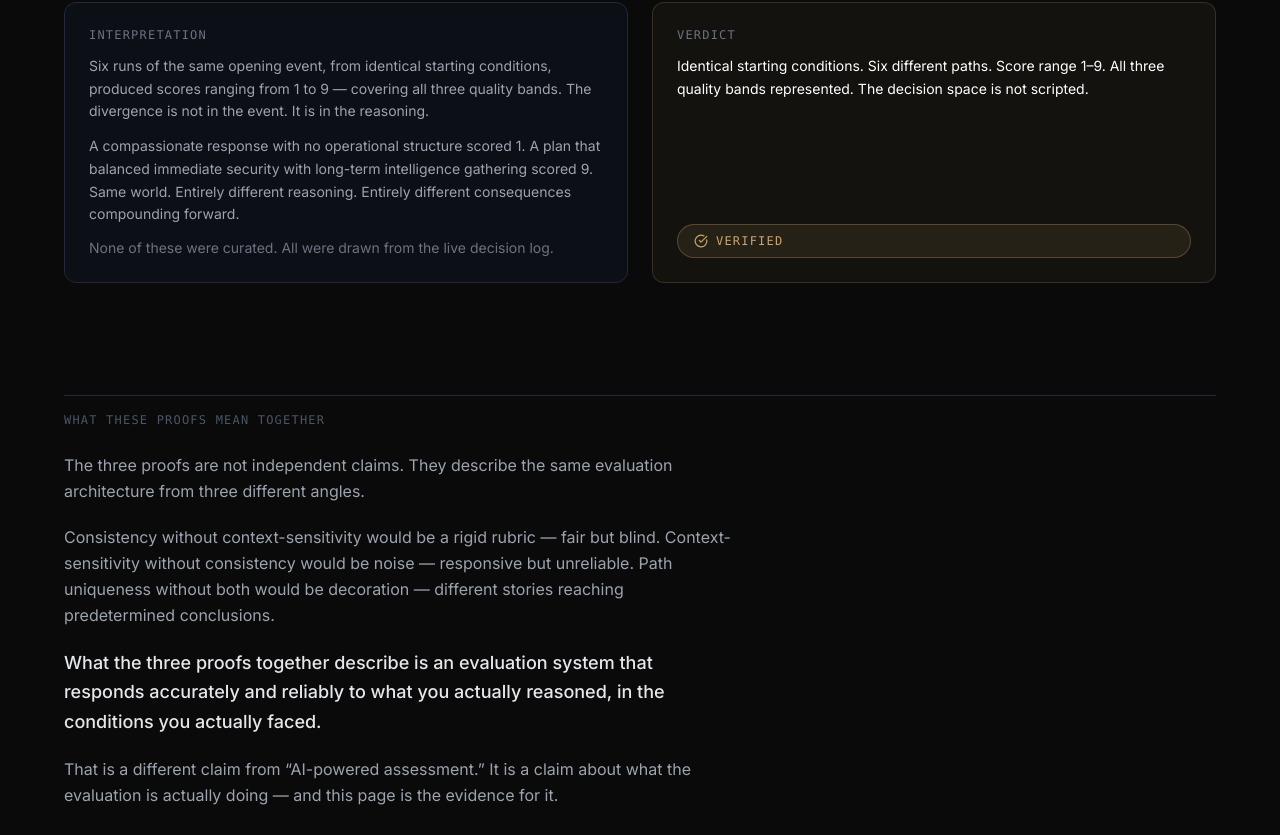
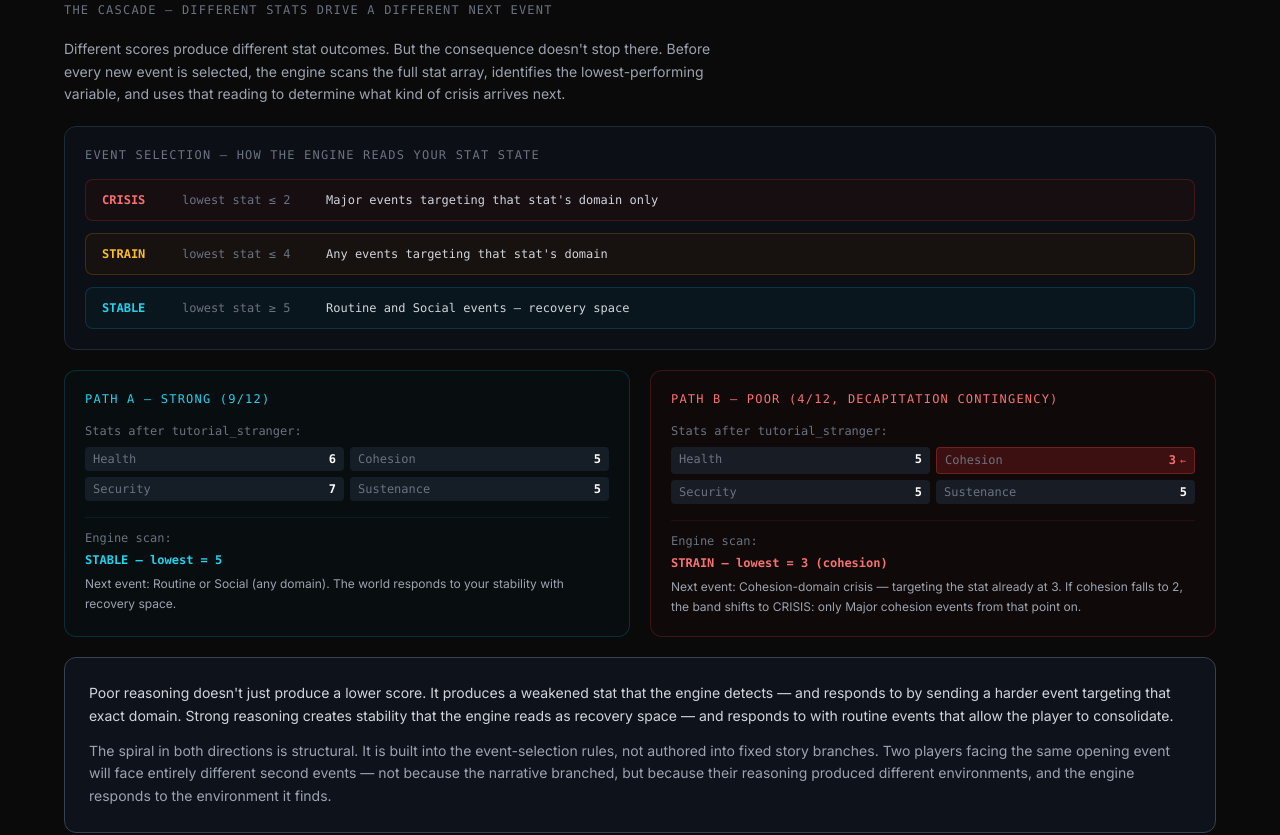
Before and after one commit to thriveuniverse/lastprompt2, a Next.js app: page /proof in a window 1280 px wide. Shown: the part 4422-5257 px from the top of the page. Built offline with nearby package versions, Linux system fonts and the light colour scheme; a web font is replaced by a local one.

Commit message:
event selection added to proof page

```diff
--- a/app/proof/page.tsx
+++ b/app/proof/page.tsx
@@ -660,6 +660,165 @@ export default function ProofPage() {
             </div>
           </div>
 
+          {/* ── Cascade section ── */}
+          <div className="space-y-5">
+            <p className="text-xs font-mono text-gray-500 tracking-widest uppercase">
+              The cascade — different stats drive a different next event
+            </p>
+            <p className="text-gray-400 text-sm leading-relaxed max-w-2xl">
+              Different scores produce different stat outcomes. But the consequence
+              doesn&apos;t stop there. Before every new event is selected, the engine
+              scans the full stat array, identifies the lowest-performing variable, and
+              uses that reading to determine what kind of crisis arrives next.
+            </p>
+
+            {/* Selection rules */}
+            <div className="p-5 rounded-xl border border-gray-800 bg-gray-900/40">
+              <p className="text-xs font-mono text-gray-500 tracking-widest uppercase mb-4">
+                Event selection — how the engine reads your stat state
+              </p>
+              <div className="space-y-3 font-mono text-xs">
+                {[
+                  {
+                    band: "CRISIS",
+                    threshold: "lowest stat ≤ 2",
+                    result: "Major events targeting that stat's domain only",
+                    color: "text-red-400",
+                    bg: "bg-red-950/20 border-red-500/20",
+                  },
+                  {
+                    band: "STRAIN",
+                    threshold: "lowest stat ≤ 4",
+                    result: "Any events targeting that stat's domain",
+                    color: "text-amber-400",
+                    bg: "bg-amber-950/20 border-amber-500/20",
+                  },
+                  {
+                    band: "STABLE",
+                    threshold: "lowest stat ≥ 5",
+                    result: "Routine and Social events — recovery space",
+                    color: "text-cyan-400",
+                    bg: "bg-cyan-950/20 border-cyan-500/20",
+                  },
+                ].map((row) => (
+                  <div
+                    key={row.band}
+                    className={`flex flex-col sm:flex-row sm:items-center gap-2 sm:gap-4 px-4 py-3 rounded-lg border ${row.bg}`}
+                  >
+                    <span className={`font-bold w-16 shrink-0 ${row.color}`}>
+                      {row.band}
+                    </span>
+                    <span className="text-gray-500 w-32 shrink-0">{row.threshold}</span>
+                    <span className="text-gray-300">{row.result}</span>
+                  </div>
+                ))}
+              </div>
+            </div>
+
+            {/* Two paths side by side — real data from Proof 3 */}
+            <div className="grid grid-cols-1 md:grid-cols-2 gap-5">
+
+              {/* Strong path */}
+              <div className="p-5 rounded-xl border border-cyan-500/20 bg-cyan-950/10 space-y-4">
+                <p className="text-xs font-mono text-cyan-400 tracking-widest uppercase">
+                  Path A — Strong (9/12)
+                </p>
+                <div className="font-mono text-xs space-y-2">
+                  <p className="text-gray-500">Stats after tutorial_stranger:</p>
+                  <div className="grid grid-cols-2 gap-1.5">
+                    {[
+                      { stat: "Health", val: 6 }, { stat: "Cohesion", val: 5 },
+                      { stat: "Security", val: 7 }, { stat: "Sustenance", val: 5 },
+                    ].map(({ stat, val }) => (
+                      <div
+                        key={stat}
+                        className="flex justify-between px-2 py-1 bg-gray-800/60 rounded"
+                      >
+                        <span className="text-gray-500">{stat}</span>
+                        <span className="text-white font-bold">{val}</span>
+                      </div>
+                    ))}
+                  </div>
+                </div>
+                <div className="pt-3 border-t border-cyan-500/10 space-y-1.5">
+                  <p className="text-xs text-gray-500 font-mono">Engine scan:</p>
+                  <p className="text-cyan-400 text-xs font-mono font-bold">
+                    STABLE — lowest = 5
+                  </p>
+                  <p className="text-gray-400 text-xs mt-2 leading-relaxed">
+                    Next event: Routine or Social (any domain).
+                    The world responds to your stability with recovery space.
+                  </p>
+                </div>
+              </div>
+
+              {/* Poor path */}
+              <div className="p-5 rounded-xl border border-red-500/20 bg-red-950/10 space-y-4">
+                <p className="text-xs font-mono text-red-400 tracking-widest uppercase">
+                  Path B — Poor (4/12, decapitation contingency)
+                </p>
+                <div className="font-mono text-xs space-y-2">
+                  <p className="text-gray-500">Stats after tutorial_stranger:</p>
+                  <div className="grid grid-cols-2 gap-1.5">
+                    {[
+                      { stat: "Health", val: 5, crisis: false },
+                      { stat: "Cohesion", val: 3, crisis: true },
+                      { stat: "Security", val: 5, crisis: false },
+                      { stat: "Sustenance", val: 5, crisis: false },
+                    ].map(({ stat, val, crisis }) => (
+                      <div
+                        key={stat}
+                        className={`flex justify-between px-2 py-1 rounded ${
+                          crisis
+                            ? "bg-red-900/40 border border-red-500/30"
+                            : "bg-gray-800/60"
+                        }`}
+                      >
+                        <span className="text-gray-500">{stat}</span>
+                        <span
+                          className={`font-bold ${crisis ? "text-red-400" : "text-white"}`}
+                        >
+                          {val}
+                          {crisis && <span className="ml-1 text-[10px] text-red-500">←</span>}
+                        </span>
+                      </div>
+                    ))}
+                  </div>
+                </div>
+                <div className="pt-3 border-t border-red-500/10 space-y-1.5">
+                  <p className="text-xs text-gray-500 font-mono">Engine scan:</p>
+                  <p className="text-red-400 text-xs font-mono font-bold">
+                    STRAIN — lowest = 3 (cohesion)
+                  </p>
+                  <p className="text-gray-400 text-xs mt-2 leading-relaxed">
+                    Next event: Cohesion-domain crisis — targeting the stat already
+                    at 3. If cohesion falls to 2, the band shifts to CRISIS: only
+                    Major cohesion events from that point on.
+                  </p>
+                </div>
+              </div>
+            </div>
+
+            {/* Compounding mechanism */}
+            <div className="p-6 rounded-xl border border-gray-700 bg-gray-900/60">
+              <p className="text-gray-300 leading-relaxed text-sm">
+                Poor reasoning doesn&apos;t just produce a lower score. It produces a
+                weakened stat that the engine detects — and responds to by sending
+                a harder event targeting that exact domain. Strong reasoning creates
+                stability that the engine reads as recovery space — and responds to
+                with routine events that allow the player to consolidate.
+              </p>
+              <p className="text-gray-400 leading-relaxed text-sm mt-3">
+                The spiral in both directions is structural. It is built into the
+                event-selection rules, not authored into fixed story branches. Two
+                players facing the same opening event will face entirely different
+                second events — not because the narrative branched, but because
+                their reasoning produced different environments, and the engine
+                responds to the environment it finds.
+              </p>
+            </div>
+          </div>
+
           {/* Interpretation + Verdict */}
           <div className="grid grid-cols-1 lg:grid-cols-2 gap-6">
             <div className="p-6 rounded-xl border border-gray-800 bg-gray-900/40 space-y-3">
@@ -672,10 +831,11 @@ export default function ProofPage() {
                 The divergence is not in the event. It is in the reasoning.
               </p>
               <p className="text-gray-400 text-sm leading-relaxed">
-                A compassionate response with no operational structure scored 1. A plan
-                that balanced immediate security with long-term intelligence gathering
-                scored 9. Same world. Entirely different reasoning. Entirely different
-                consequences compounding forward.
+                But the divergence compounds. Different scores produce different
+                stat states. Different stat states trigger different event-selection
+                rules. Different events require different decisions. What begins as
+                a difference in reasoning quality at one moment becomes a completely
+                different experience across the full run.
               </p>
               <p className="text-gray-500 text-sm">
                 None of these were curated. All were drawn from the live decision log.
@@ -688,7 +848,9 @@ export default function ProofPage() {
                 </p>
                 <p className="text-white text-sm leading-relaxed">
                   Identical starting conditions. Six different paths. Score range 1–9.
-                  All three quality bands represented. The decision space is not scripted.
+                  Different stat outcomes drive different event selection — so the
+                  path diverges not just in score, but in every crisis that follows.
+                  The decision space is not scripted.
                 </p>
               </div>
               <VerifiedBadge />
```
